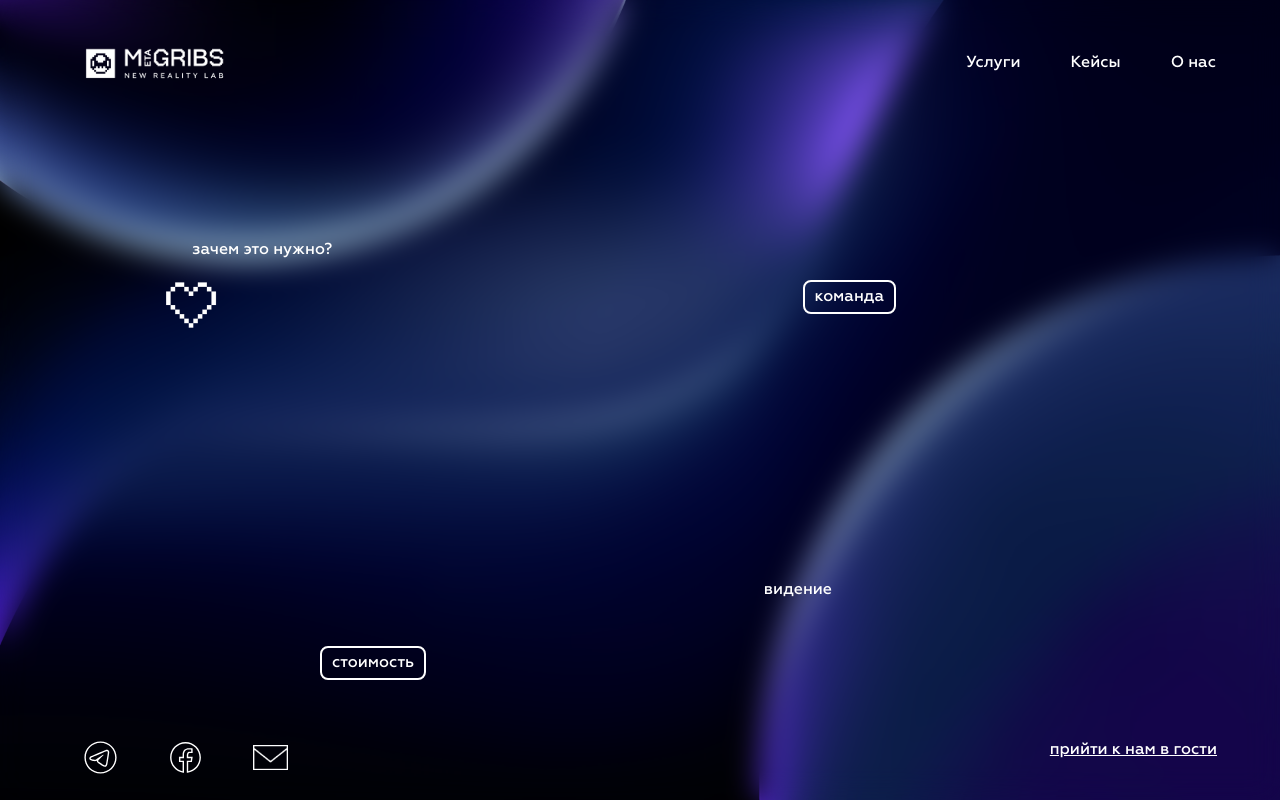
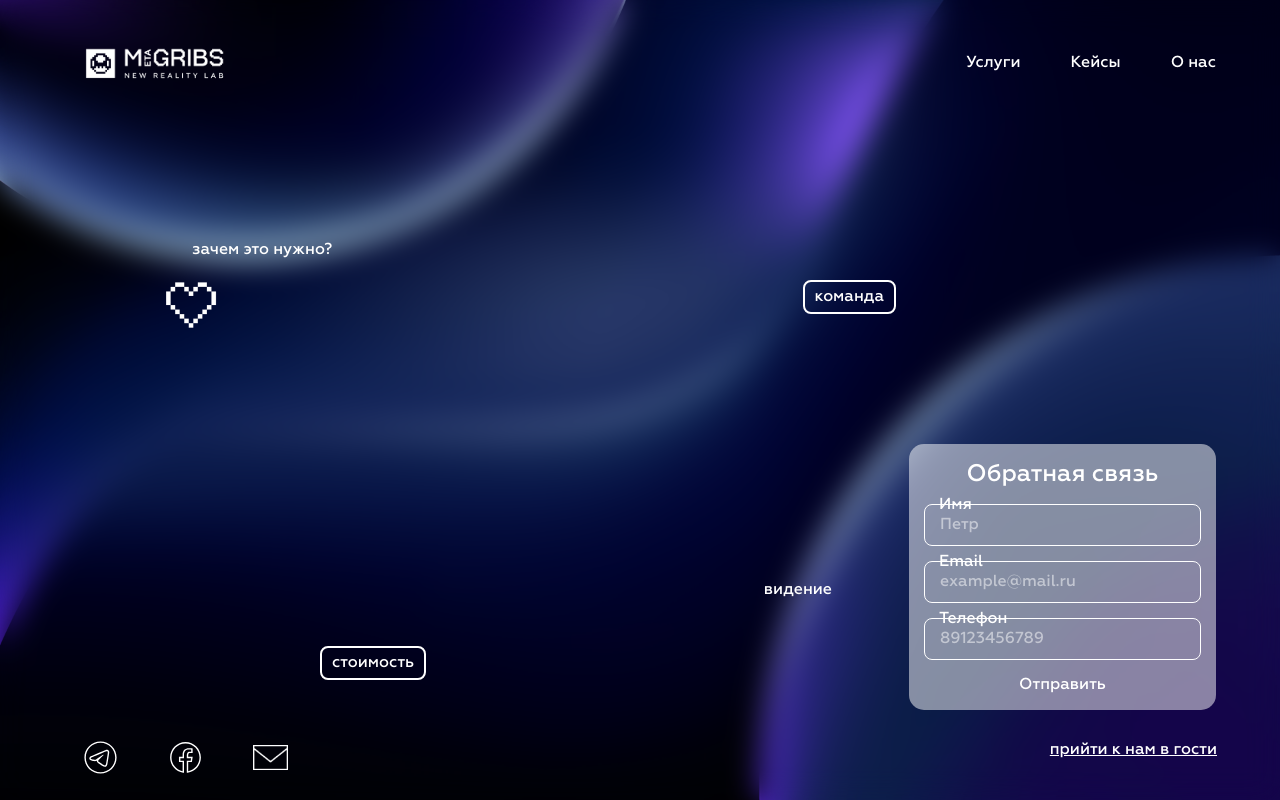
Before and after one commit to web-py-g/metagribs, a plain HTML site: page index.html in a window 1280 px wide. Drawn offline with Linux system fonts and the light colour scheme.

Commit message:
Add contact form

```diff
--- a/index.html
+++ b/index.html
@@ -179,8 +179,28 @@
           <a href=""><img src="./assets/img/email.png" alt="email" /></a>
         </div>
         <div class="contact_link">
-          <a href="">прийти к нам в гости</a>
+          <a id="contact_link">прийти к нам в гости</a>
         </div>
+      </div>
+      <div class="contacts_form_popup open">
+        <div class="popup_title">Обратная связь</div>
+        <form onsubmit="return false" class="contacts_form">
+          <label class="contacts_form__label contacts_name">
+            <input type="text" name="name" placeholder="Петр" />
+          </label>
+          <label class="contacts_form__label contacts_email">
+            <input type="email" name="email" placeholder="example@mail.ru" />
+          </label>
+          <label class="contacts_form__label contacts_phone">
+            <input
+              type="text"
+              name="phone"
+              maxlength="11"
+              placeholder="89123456789"
+            />
+          </label>
+          <button class="contacts_form__btn">Отправить</button>
+        </form>
       </div>
     </footer>
   </body>
--- a/js/main.js
+++ b/js/main.js
@@ -65,8 +65,8 @@ cases_link.onclick = () => {
 };
 
 let page_loader = document.querySelector(".page_loader");
-page_loader.classList.add("open");
+// page_loader.classList.add("open");
 
 window.onload = () => {
-  page_loader.classList.remove("open");
+  // page_loader.classList.remove("open");
 };
--- a/style.css
+++ b/style.css
@@ -152,9 +152,6 @@ body {
 .header_logo {
   height: 75px;
 }
-.header_right {
-  /* padding-top: 22px; */
-}
 .header_menu {
   position: relative;
   display: flex;
@@ -217,19 +214,21 @@ body {
 
 *::-webkit-scrollbar-thumb {
   background-color: rgb(17 32 82); /* color of the scroll thumb */
-  border-radius: 20px; /* roundness of the scroll thumb */
+  border-radius: 15px; /* roundness of the scroll thumb */
   border: 3px solid transparent; /* creates padding around scroll thumb */
 }
 .cases {
   top: 110%;
   left: 0px;
+  margin-top: 20px;
+  background: rgba(255, 255, 255, 0.5);
+  backdrop-filter: blur(15px);
   padding: 15px;
-  margin-top: 20px;
-  background-color: rgba(255, 255, 255, 0.2);
-  backdrop-filter: blur(5px);
+  border-radius: 15px;
   width: 250px;
   height: 250px;
   overflow-y: auto;
+  z-index: 3;
 }
 .cases_link {
   display: flex;
@@ -338,6 +337,8 @@ body {
 .card_desc {
   font-size: 14px;
 }
+
+
 .popup {
   display: none;
   position: fixed;
@@ -379,6 +380,8 @@ body {
 .popup_desc p {
   margin-bottom: 10px;
 }
+
+
 .page_loader.open{
   display: flex;
 }
@@ -472,3 +475,54 @@ body {
 .page_loader_4::after {
   content: "Продвижение";
 }
+
+.contacts_form{
+  display: flex;
+  justify-content: center;
+  align-items: center;
+  flex-direction: column;
+  row-gap: 15px;
+}
+.contacts_form__label{
+  position: relative;
+}
+.contacts_form__label::before{
+  content: "";
+  position: absolute;
+  top: -50%;
+  left: 10px;
+  display: inline-block;
+  padding: 0 5px;
+  transform: translateY(60%);
+}
+.contacts_name::before{
+  content: "Имя";
+}
+.contacts_email::before{
+  content: "Email";
+}
+.contacts_phone::before{
+  content: "Телефон";
+}
+.contacts_form__label input{
+  padding: 10px 15px;
+  border: 1px solid #fff;
+  border-radius: 8px;
+}
+.contacts_form__label input::placeholder{
+  color:rgba(255, 255, 255, 0.5)
+}
+
+.contacts_form_popup{
+  flex-direction: column;
+  text-align: center;
+  position: fixed;
+  margin: 0 auto;
+  right: 5%;
+  bottom: 90px;
+  background: rgba(255, 255, 255, 0.5);
+  backdrop-filter: blur(15px);
+  padding: 15px;
+  z-index: 2;
+  border-radius: 15px;
+}
```
